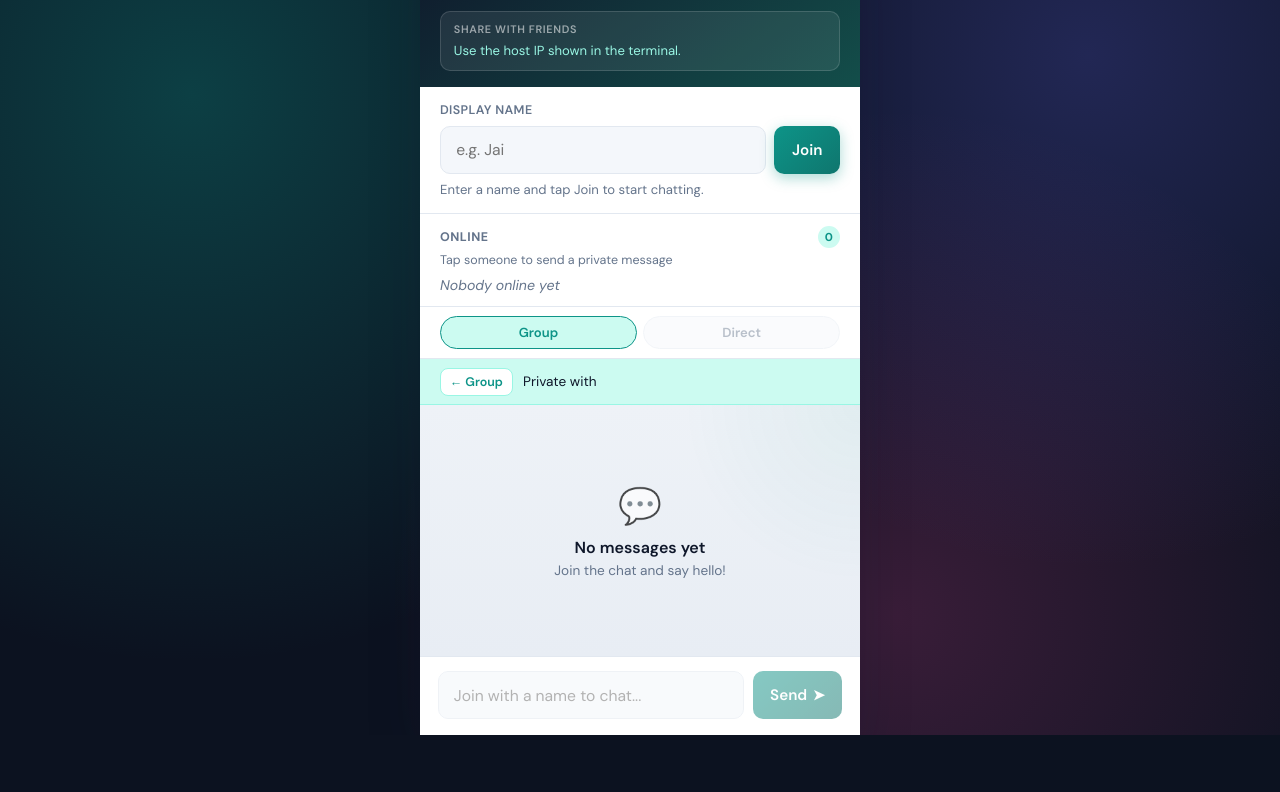
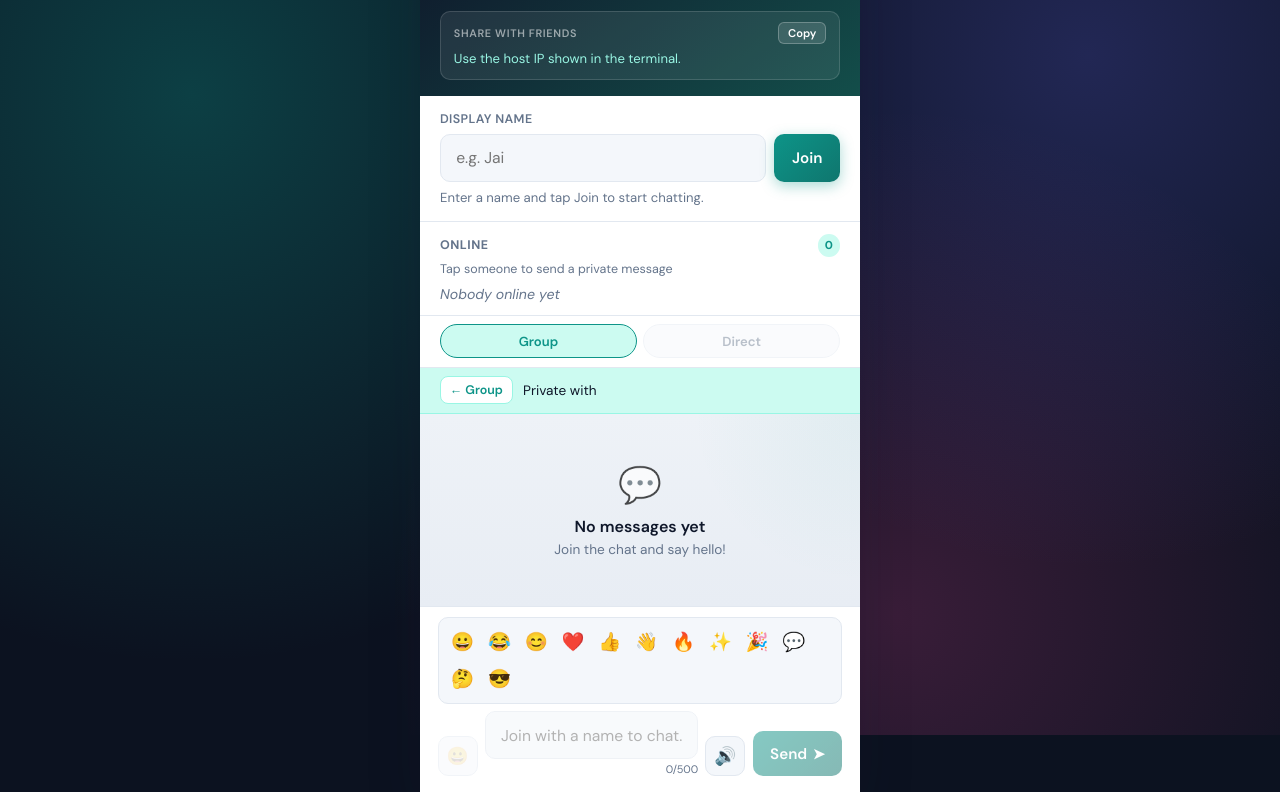
Before and after one commit to jai21-7/Hotspot_messenger, a website: page public/index.html in a window 1280 px wide. Shown: the part 65-857 px from the top of the page. Before the commit the page ends 800 px from the top, so only its background shows below. Drawn offline with nearby package versions, Linux system fonts and the light colour scheme; no server answers.

Commit message:
feat: add copy link, emoji picker and composer UI

```diff
--- a/public/index.html
+++ b/public/index.html
@@ -75,7 +75,12 @@
         </section>
 
         <div class="join-url-card" id="join-url-card">
+          <div class="join-url-row">
             <span class="join-url-label">Share with friends</span>
+            <button type="button" id="copy-join-btn" class="copy-join-btn" title="Copy join link">
+              Copy
+            </button>
+          </div>
           <p class="join-url" id="join-url">Loading join link…</p>
         </div>
       </header>
@@ -128,7 +133,28 @@
         </div>
       </section>
 
+      <p id="typing-indicator" class="typing-indicator" hidden></p>
+
       <form class="composer" id="chat-form" autocomplete="off">
+        <div id="emoji-picker" class="emoji-picker" hidden>
+          <button type="button" class="emoji-btn" data-emoji="😀">😀</button>
+          <button type="button" class="emoji-btn" data-emoji="😂">😂</button>
+          <button type="button" class="emoji-btn" data-emoji="😊">😊</button>
+          <button type="button" class="emoji-btn" data-emoji="❤️">❤️</button>
+          <button type="button" class="emoji-btn" data-emoji="👍">👍</button>
+          <button type="button" class="emoji-btn" data-emoji="👋">👋</button>
+          <button type="button" class="emoji-btn" data-emoji="🔥">🔥</button>
+          <button type="button" class="emoji-btn" data-emoji="✨">✨</button>
+          <button type="button" class="emoji-btn" data-emoji="🎉">🎉</button>
+          <button type="button" class="emoji-btn" data-emoji="💬">💬</button>
+          <button type="button" class="emoji-btn" data-emoji="🤔">🤔</button>
+          <button type="button" class="emoji-btn" data-emoji="😎">😎</button>
+        </div>
+        <div class="composer-row">
+          <button type="button" id="emoji-toggle" class="composer-icon-btn" title="Add emoji" disabled>
+            😀
+          </button>
+          <div class="composer-input-wrap">
             <label class="sr-only" for="message-input">Message</label>
             <input
               id="message-input"
@@ -137,10 +163,16 @@
               maxlength="500"
               disabled
             />
+            <span id="char-counter" class="char-counter">0/500</span>
+          </div>
+          <button type="button" id="sound-toggle" class="composer-icon-btn" title="Sound on new messages" aria-pressed="true">
+            🔊
+          </button>
           <button type="submit" id="send-button" disabled aria-label="Send message">
             <span class="send-label">Send</span>
             <span class="send-icon" aria-hidden="true">➤</span>
           </button>
+        </div>
       </form>
     </div>
     <script src="/socket.io/socket.io.js"></script>
--- a/public/style.css
+++ b/public/style.css
@@ -366,13 +366,36 @@ body {
   border: 1px solid rgba(255, 255, 255, 0.14);
 }
 
+.join-url-row {
+  display: flex;
+  align-items: center;
+  justify-content: space-between;
+  gap: 0.5rem;
+}
+
 .join-url-label {
-  display: block;
   font-size: 0.68rem;
   font-weight: 600;
   letter-spacing: 0.06em;
   text-transform: uppercase;
   color: rgba(255, 255, 255, 0.55);
+}
+
+.copy-join-btn {
+  padding: 0.2rem 0.55rem;
+  border: 1px solid rgba(255, 255, 255, 0.25);
+  border-radius: 6px;
+  background: rgba(255, 255, 255, 0.12);
+  color: #fff;
+  font-size: 0.7rem;
+  font-weight: 600;
+  font-family: inherit;
+  cursor: pointer;
+  transition: background 0.15s;
+}
+
+.copy-join-btn:hover {
+  background: rgba(255, 255, 255, 0.22);
 }
 
 .join-url {
@@ -428,7 +451,7 @@ body {
 }
 
 #join-button,
-.composer button {
+#send-button {
   flex-shrink: 0;
   padding: 0.78rem 1.1rem;
   border: none;
@@ -444,18 +467,18 @@ body {
 }
 
 #join-button:hover,
-.composer button:hover:not(:disabled) {
+#send-button:hover:not(:disabled) {
   transform: translateY(-1px);
   box-shadow: 0 6px 18px var(--accent-glow);
 }
 
 #join-button:active,
-.composer button:active:not(:disabled) {
+#send-button:active:not(:disabled) {
   transform: translateY(0);
 }
 
 #join-button:disabled,
-.composer button:disabled {
+#send-button:disabled {
   opacity: 0.5;
   cursor: not-allowed;
   box-shadow: none;
@@ -805,12 +828,36 @@ body.joined .join-hint {
 }
 
 /* ── Composer ── */
+.typing-indicator {
+  margin: 0;
+  padding: 0.35rem 1.25rem 0;
+  font-size: 0.78rem;
+  font-style: italic;
+  color: var(--accent);
+  background: var(--surface);
+}
+
 .composer {
   display: flex;
-  gap: 0.55rem;
-  padding: 0.85rem 1.1rem 1rem;
+  flex-direction: column;
+  gap: 0.45rem;
+  padding: 0.65rem 1.1rem 1rem;
   border-top: 1px solid var(--border);
   background: var(--surface);
+}
+
+.composer-row {
+  display: flex;
+  align-items: flex-end;
+  gap: 0.45rem;
+}
+
+.composer-input-wrap {
+  flex: 1;
+  display: flex;
+  flex-direction: column;
+  gap: 0.2rem;
+  min-width: 0;
 }
 
 .composer input:disabled {
@@ -818,7 +865,72 @@ body.joined .join-hint {
   cursor: not-allowed;
 }
 
-.composer button {
+.char-counter {
+  align-self: flex-end;
+  font-size: 0.68rem;
+  color: var(--muted);
+}
+
+.char-counter.near-limit {
+  color: #d97706;
+}
+
+.char-counter.at-limit {
+  color: #e11d48;
+  font-weight: 600;
+}
+
+.composer-icon-btn {
+  flex-shrink: 0;
+  width: 2.5rem;
+  height: 2.5rem;
+  padding: 0;
+  border: 1.5px solid var(--border);
+  border-radius: var(--radius-sm);
+  background: var(--surface-2);
+  font-size: 1.1rem;
+  cursor: pointer;
+  transition: border-color 0.15s, background 0.15s;
+}
+
+.composer-icon-btn:hover:not(:disabled) {
+  border-color: var(--accent);
+  background: var(--accent-soft);
+}
+
+.composer-icon-btn:disabled {
+  opacity: 0.45;
+  cursor: not-allowed;
+}
+
+.emoji-picker {
+  display: flex;
+  flex-wrap: wrap;
+  gap: 0.3rem;
+  padding: 0.5rem;
+  border: 1px solid var(--border);
+  border-radius: var(--radius-sm);
+  background: var(--surface-2);
+}
+
+.emoji-btn {
+  width: 2rem;
+  height: 2rem;
+  padding: 0;
+  border: none;
+  border-radius: 8px;
+  background: transparent;
+  font-size: 1.15rem;
+  cursor: pointer;
+  transition: background 0.12s, transform 0.1s;
+}
+
+.emoji-btn:hover {
+  background: var(--accent-soft);
+  transform: scale(1.15);
+}
+
+#send-button {
   display: inline-flex;
   align-items: center;
   gap: 0.35rem;
@@ -859,10 +971,16 @@ body.joined .join-hint {
 
   .composer input,
   .name-section input,
-  .composer button,
-  #join-button {
+  #send-button,
+  #join-button,
+  .composer-icon-btn {
     min-height: 48px;
     font-size: 1rem;
+  }
+
+  .composer-icon-btn {
+    width: 48px;
+    height: 48px;
   }
 
   .composer {
@@ -873,7 +991,7 @@ body.joined .join-hint {
     display: none;
   }
 
-  .composer button {
+  #send-button {
     padding: 0.78rem 1rem;
   }
 }
```
Lines whose indentation alone changed are shown as unchanged.
